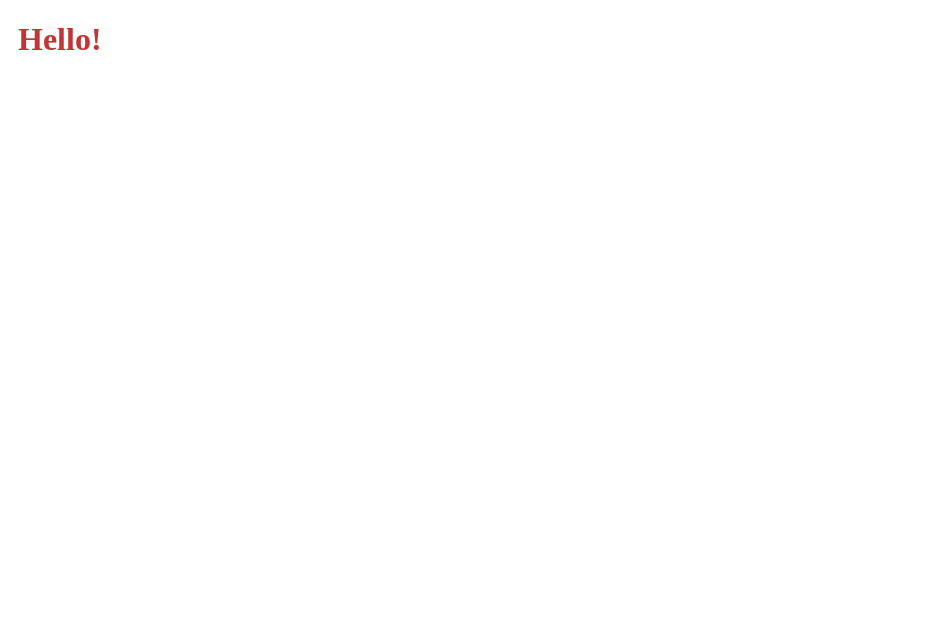
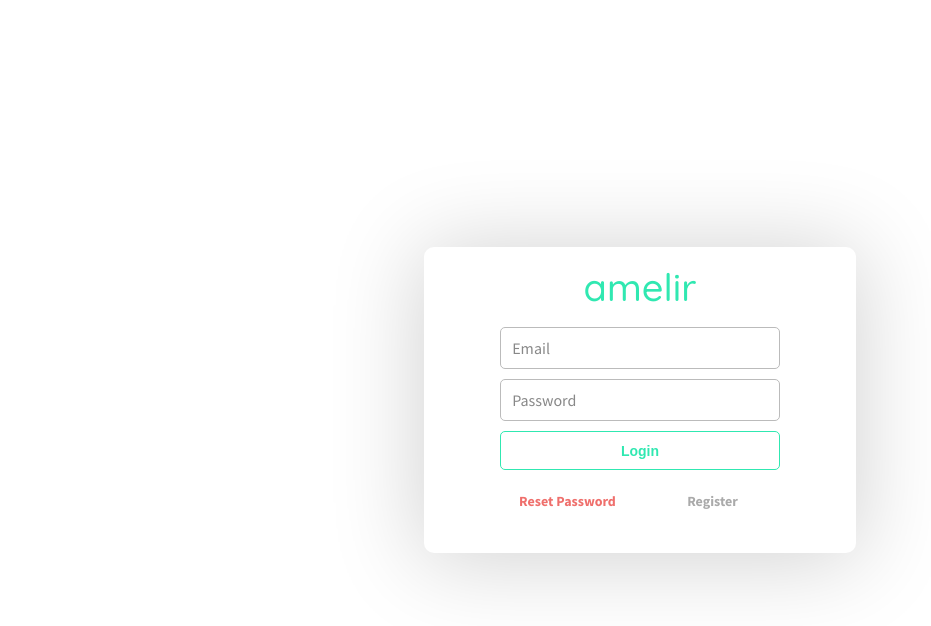
Before and after one commit to amelir/login, a Vue app: page / in a window 1280 px wide. Shown: the top 626 px of the page, without its empty margins (0-931 px from the left). Built offline with nearby package versions, Linux system fonts and the light colour scheme.

Commit message:
Adds login page

```diff
--- a/src/App.vue
+++ b/src/App.vue
@@ -1,23 +1,32 @@
 <template>
-  <h1>{{message}}</h1>
+  <card/>
 </template>
 
 <script>
+  import card from './components/card.vue';
   export default {
     data: function(){
       console.log('hello');
       return {
         message: 'Hello!'
       }
+    },
+    components: {
+      card
     }
   }
 </script>
 
-<style lang="scss" scoped>
-  $red: rgb(194, 53, 53);
+<style>
+  @import url('https://fonts.googleapis.com/css?family=Quicksand:500|Source+Sans+Pro:400,700');
 
-  h1{
-    color: $red;
-    transform: translate(10px);
+  body{
+    margin: 0;
+    padding: 0;
+    height: 100vh;
+    display: flex;
+    justify-content: center;
+    align-items: center;
+    font-family: 'Source Sans Pro', sans-serif;
   }
 </style>
--- /dev/null
+++ b/src/components/card.vue
@@ -0,0 +1,77 @@
+<template>
+  <div class="card">
+    <div class="brand">amelir</div>
+    <form>
+      <fieldset>
+        <input-field name="username" label="Email"/>
+        <input-field name="password" type="password" label="Password"/>
+        <input type="submit" value="Login" class="green main"/>
+        <div class="buttons">
+          <div class="btn red" tabindex="0">Reset Password</div>
+          <div class="btn" tabindex="0">Register</div>
+        </div>
+      </fieldset>
+    </form>
+  </div>
+</template>
+
+<script>
+import inputField from './inputField.vue';
+export default {
+  components: {
+    inputField
+  }
+}
+</script>
+
+
+<style lang="scss" scoped>
+  @import '../style';
+
+  .card{
+    background-color: #fff;
+    margin: auto;
+    padding: 1rem;
+    width: 100%;
+    max-width: 400px;
+    border-radius: 10px;
+    box-shadow: 0 4px 90px 4px rgba(#000, 0.18);
+  }
+
+  .brand{
+    font-size: 38px;
+    font-family: 'Quicksand', sans-serif;
+    user-select: none;
+    text-align: center;
+    color: $green;
+    margin-bottom: 1rem;
+  }
+
+  form{
+    padding: 0 15%;
+    margin-bottom: 1rem;
+  }
+
+  fieldset{
+    border: none;
+    margin: 0;
+    padding: 0;
+  }
+
+  input[type=submit]{
+    width: 100%;
+    margin-top: 10px;
+  }
+
+  .buttons{
+    display: flex;
+    position: relative;
+    justify-content: space-between;
+    margin-top: 10px;
+
+    *{
+      width: calc(50% - 5px);
+      text-align: center;
+    }
+  }
+</style>
--- /dev/null
+++ b/src/components/inputField.vue
@@ -0,0 +1,85 @@
+<template>
+  <div v-bind:class="{input: true, focus: active}">
+    <label :for="name">{{label}}</label>
+    <input ref="input" v-on:input="focus" v-on:focus="focus" v-on:blur="focus" :id="name" :name="name" :type="type"/>
+  </div>
+</template>
+
+<script>
+export default {
+  props: ['name', 'label', 'type'],
+  data(){
+    return {
+      active: false
+    }
+  },
+  methods: {
+    focus(e){
+      this.active = Boolean(e.target.value.trim())
+    }
+  }
+}
+</script>
+
+
+<style lang="scss" scoped>
+  @import '../style';
+
+  .input{
+    position: relative;
+    border: 1px solid #bbb;
+    height: 2.5em;
+    border-radius: 5px;
+    margin-left: auto;
+    margin-right: auto;
+    transition: box-shadow 0.2s ease-in-out, border-color 0.2s ease-in-out;
+
+    & + &{
+      margin-top: 10px;
+    }
+
+    label{
+      position: absolute;
+      top: 50%;
+      left: 0.7em;
+      transform: translateY(-50%);
+      color: #888;
+      transition: all 0.2s ease-in-out;
+      user-select: none;
+      cursor: text;
+    }
+
+    input{
+      height: 100%;
+      width: 100%;
+      border: none;
+      outline: none;
+      background: transparent;
+      padding: 0 0.7em;
+      box-sizing: border-box;
+      font-size: 16px;
+      font-family: 'Source Sans Pro', sans-serif;
+    }
+
+    &.focus, &:focus-within{
+      label{
+        top: 0;
+        padding: 0 5px;
+        background-color: #fff;
+        box-sizing: border-box;
+        z-index: 1;
+        font-size: 14px;
+        cursor: default;
+      }
+
+      &:focus-within{
+        border-color: $blue;
+        box-shadow: 0 0 1px 0 $blue;
+
+        label{
+          color: $blue;
+        }
+      }
+    }
+  }
+</style>
--- /dev/null
+++ b/src/style.scss
@@ -0,0 +1,71 @@
+$green: #30e8b1;
+$blue: #5bc0eb;
+$red: #ef6f6c;
+
+input[type=submit], input[type=button], button, .btn{
+  display: inline-block;
+  padding: 0.75em 1em;
+  border-radius: 5px;
+  border: 1px solid transparent;
+  background-color: #fff;
+  color: #aaa;
+  font-size: 14px;
+  font-weight: 700;
+  transition: color 0.1s linear, background-color 0.1s linear;
+  outline: none;
+  box-sizing: border-box;
+  cursor: pointer;
+  -webkit-tap-highlight-color: rgba(#000, 0); ;
+
+  &.main{
+    border-color: #aaa;
+  }
+
+  &:hover, &:focus, &:active{
+    background-color: #eaeaea;
+    color: #fff;
+
+    &.main{
+      border-color: #eaeaea;
+    }
+  }
+
+  &.green{
+    color: $green;
+
+    &:hover, &:focus, &:active{
+      background-color: $green;
+      color: #fff;
+    }
+
+    &.main{
+      border-color: $green;
+    }
+  }
+
+  &.blue{
+    color: $blue;
+
+    &:hover, &:focus, &:active{
+      background-color: $blue;
+      color: #fff;
+    }
+
+    &.main{
+      border-color: $blue;
+    }
+  }
+
+  &.red{
+    color: $red;
+
+    &:hover, &:focus, &:active{
+      background-color: $red;
+      color: #fff;
+    }
+
+    &.main{
+      border-color: $red;
+    }
+  }
+}
```
Lines whose indentation alone changed are shown as unchanged.
